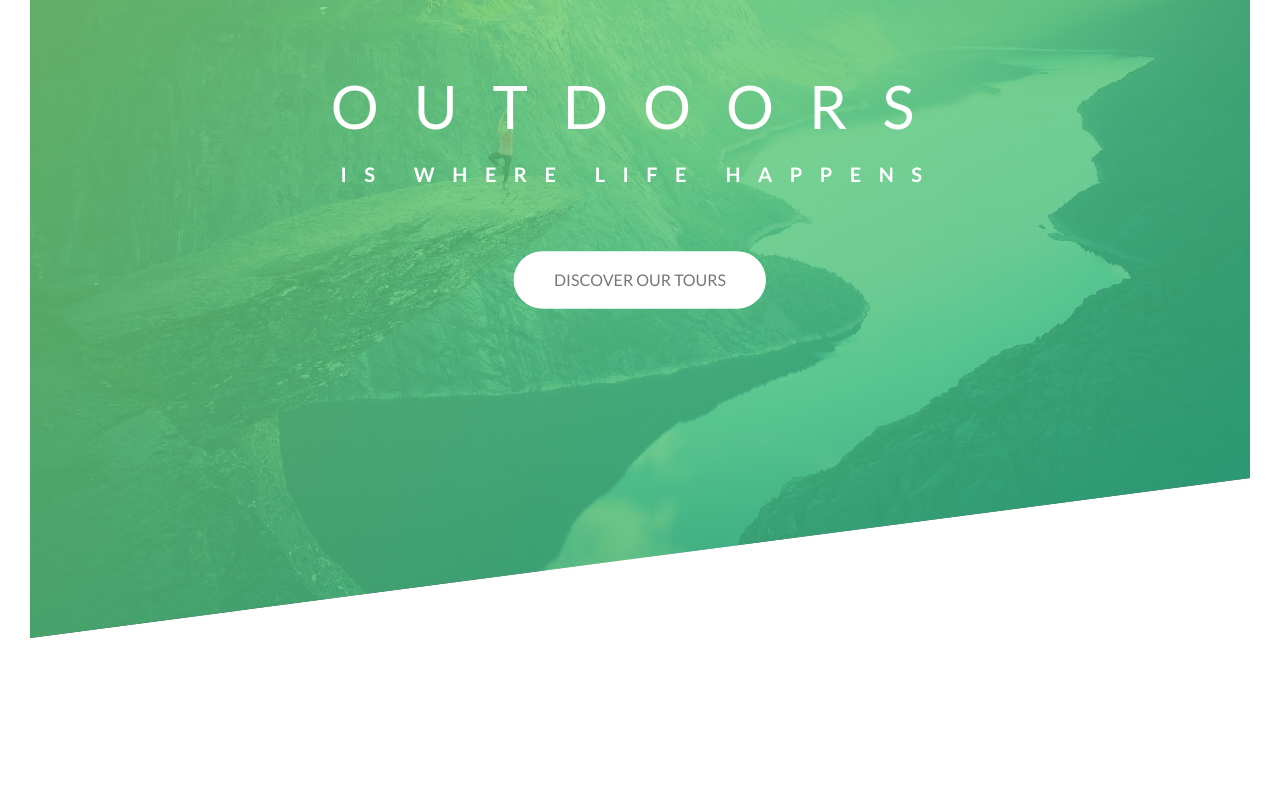
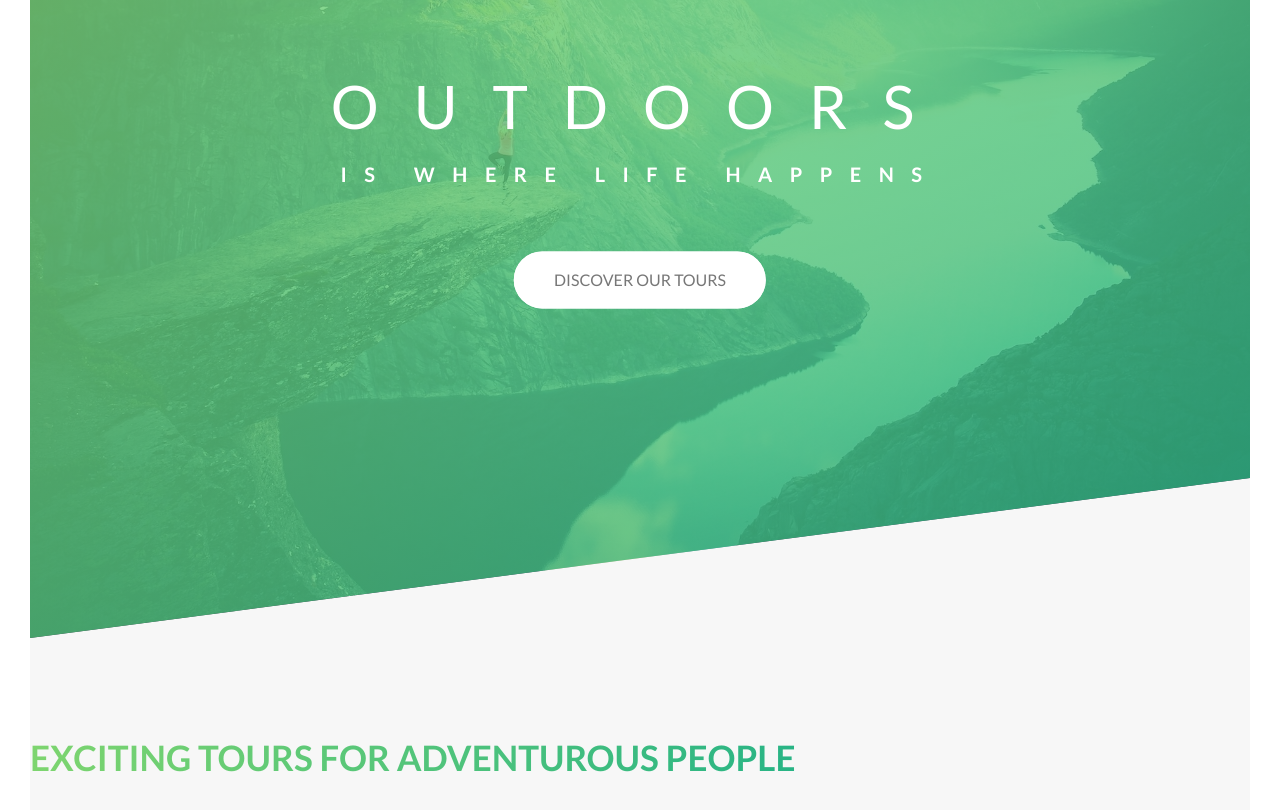
Before and after one commit to chanalisa/natours, a website: page index.html in a window 1280 px wide. Shown: the part 152-962 px from the top of the page. Before the commit the page ends 820 px from the top, so only its background shows below. Drawn offline with Linux system fonts and the light colour scheme.

Commit message:
applied color gradient to h2 heading text

```diff
--- a/index.html
+++ b/index.html
@@ -29,6 +29,13 @@
       </div>
     </header>
 
+    <main>
+      <section class="section-about">
+        <h2 class="heading-secondary">
+          Exciting tours for adventurous people
+        </h2>
+      </section>
+    </main>
     <!--
 
     <section class="grid-test">
--- a/sass/abstracts/_variables.scss
+++ b/sass/abstracts/_variables.scss
@@ -2,6 +2,8 @@
 $color-primary: #55c57a;
 $color-primary-light: #7ed56f;
 $color-primary-dark: #28b485;
+
+$color-grey-light-1: #f7f7f7;
 
 $color-grey-dark: #777;
 $color-white: #fff;
--- a/sass/base/_typography.scss
+++ b/sass/base/_typography.scss
@@ -45,3 +45,17 @@ body {
     -webkit-animation: moveInRight 1s ease-out;
   }
 }
+
+.heading-secondary {
+  font-size: 3.5rem;
+  text-transform: uppercase;
+  font-weight: 700;
+  display: inline-block;
+  background-image: linear-gradient(
+    to right,
+    $color-primary-light,
+    $color-primary-dark
+  );
+  -webkit-background-clip: text;
+  color: transparent;
+}
--- a/sass/pages/_home.scss
+++ b/sass/pages/_home.scss
@@ -0,0 +1,6 @@
+.section-about {
+  background-color: $color-grey-light-1;
+  padding: 25rem 0;
+  // .header height: 95vh & clip-path: 75vh
+  margin-top: -20vh;
+}
```
Also changed, not shown: css/style.css.
